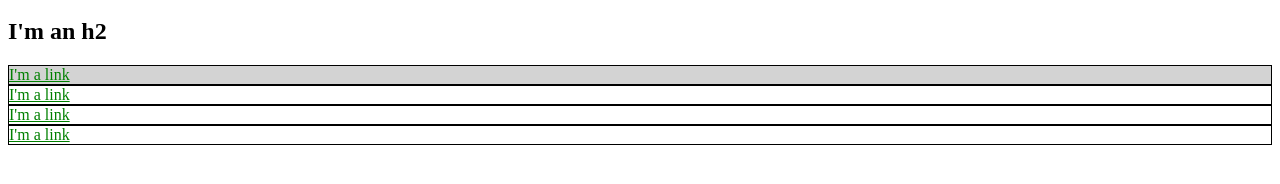
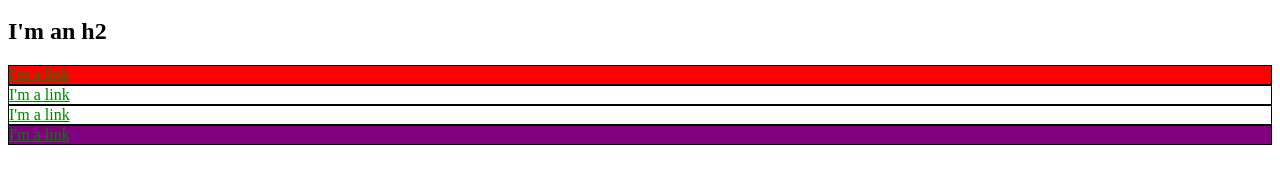
Before and after one commit to nemanjaguild/nemanjaguild.github.io, a plain HTML site: page index.html in a window 1280 px wide. Shown: the part 136-320 px from the top of the page. Drawn offline with Linux system fonts and the light colour scheme.

Commit message:
End of chapter 2.3

```diff
--- a/index.html
+++ b/index.html
@@ -20,6 +20,15 @@
                 color: green;
             }
 
+            .alert {
+                background-color: purple;
+            }
+
+            #exec-bio.alert {
+                background-color: red;
+            }
+
+
         </style>
     </head>
     <body>
@@ -36,7 +45,7 @@
             </li>
         </ul>
         <h2>I'm an h2</h2>
-        <div id="exec-bio" class="bio-box">
+        <div id="exec-bio" class="bio-box alert">
             <a href="https://example.com/">I'm a link</a>
         </div>
         <div class="bio-box">
@@ -45,7 +54,7 @@
         <div class="bio-box">
             <a href="https://example.com/">I'm a link</a>
         </div>
-        <div class="bio-box">
+        <div class="bio-box alert">
             <a href="https://example.com/">I'm a link</a>
         </div>
     </body>
```
